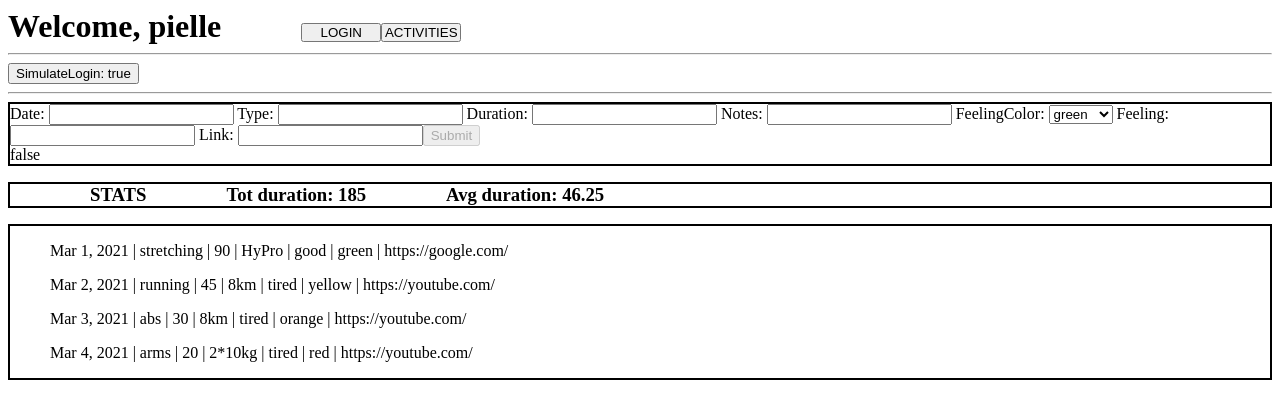
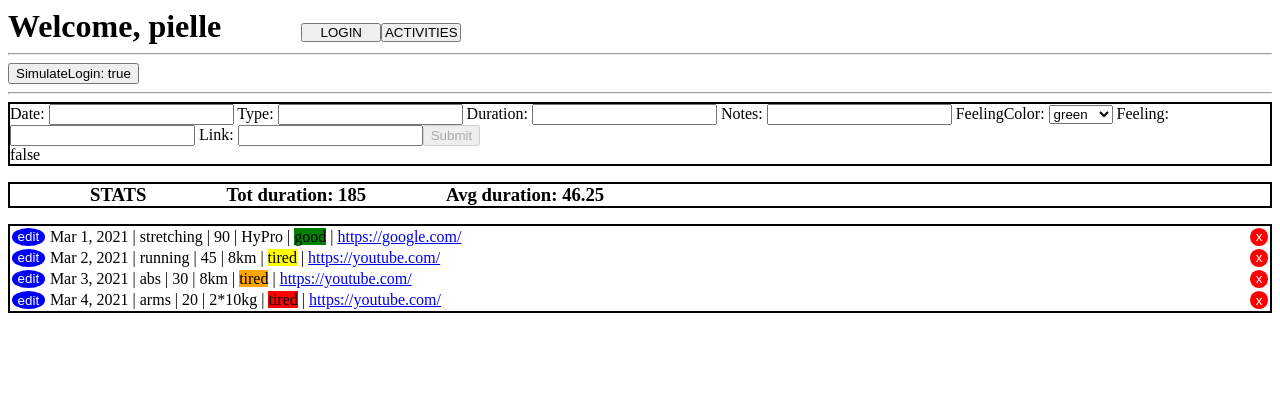
Before and after one commit to pielle87/FitTracker, an Angular app: page /activities in a window 1280 px wide. Shown: the top 418 px of the page. Built offline with nearby package versions, Linux system fonts and the light colour scheme.

Commit message:
give some shape to the ActivitiesList template

```diff
--- a/src/app/features/activities-page/activities-list/activities-list.component.css
+++ b/src/app/features/activities-page/activities-list/activities-list.component.css
@@ -1,8 +1,38 @@
 :host {
   display: block;
+  box-sizing: border-box;
   border: 2px solid black;
+  margin: 0;
+  padding: 0;
 }
 
-ul {
-  list-style-type: none;
+.container {
+  display: flex;
+  flex-wrap: wrap;
+  padding: 0.1em;
 }
+
+.details {
+  order: 2;
+  flex-grow: 1;
+  flex: 1 1 auto;
+}
+
+.edit {
+  background: blue;
+  color: #fff;
+  border: none;
+  border-radius: 50%;
+  cursor: pointer;
+  margin-right: 0.3rem;
+  order: 1;
+}
+
+.del {
+  background: #ff0000;
+  color: #fff;
+  border: none;
+  border-radius: 50%;
+  cursor: pointer;
+  order: 3;
+}
--- a/src/app/features/activities-page/activities-list/activities-list.component.html
+++ b/src/app/features/activities-page/activities-list/activities-list.component.html
@@ -1,3 +1,12 @@
-<ul *ngFor="let activity of activities">
-  <li>{{activity.date | date}} | {{activity.type}} | {{activity.duration}} | {{activity.notes}} | {{activity.feeling}} | {{activity.feelingColor}} | {{activity.link}}</li>
-</ul>
+<div *ngFor="let activity of activities" class="container">
+  <button class="edit">edit</button>
+  <span class="details">
+    {{ activity.date | date }} |
+    {{ activity.type }} |
+    {{ activity.duration }} |
+    {{ activity.notes }} |
+    <span [ngStyle]="{'background': activity.feelingColor}">{{ activity.feeling }}</span> |
+    <a href="{{ activity.link }}">{{ activity.link }}</a>
+  </span>
+  <button class="del">x</button>
+</div>
```
